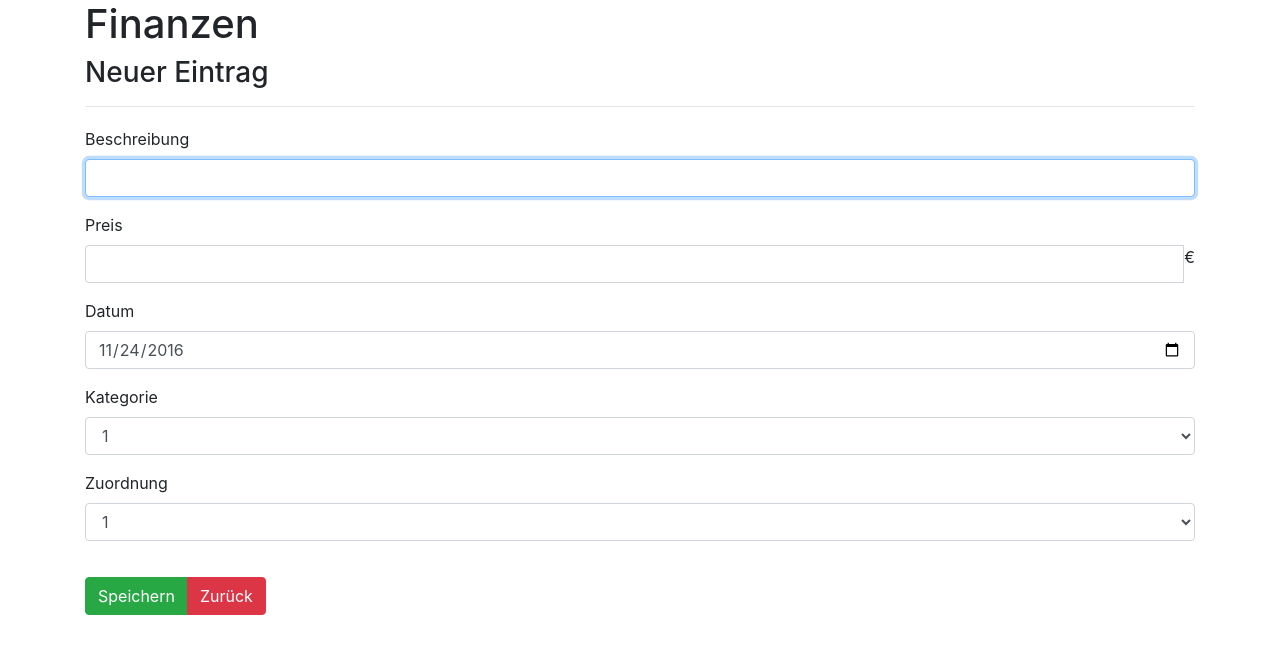
After one commit to meonwax/finances, a PHP site: template templates/new.twig in a window 1280 px wide. The commit adds this page. Shown: the top 654 px of the page. Run offline with PHP 8.4, Linux system fonts and the light colour scheme; the template is opened without the code that fills it, so the values that code supplies are empty; some libraries are stand-ins or nearby versions.

Commit message:
Add new expense page

```diff
--- a/templates/base.twig
+++ b/templates/base.twig
@@ -1,13 +1,12 @@
 <!DOCTYPE html>
-{% spaceless %}
 <html lang="de">
 <head>
   <meta charset="utf-8">
   <meta http-equiv="X-UA-Compatible" content="IE=edge">
   <meta name="viewport" content="width=device-width, initial-scale=1.0, user-scalable=no, shrink-to-fit=no">
   <title>Finanzen - {% block title %}{% endblock %}</title>
-  <link rel="shortcut icon" href="img/icon.png" type="image/png">
-  <link href="css/style.css" rel="stylesheet">
+  <link rel="shortcut icon" href="/img/icon.png" type="image/png">
+  <link href="/css/style.css" rel="stylesheet">
   <link rel="stylesheet" href="https://maxcdn.bootstrapcdn.com/bootstrap/4.0.0-alpha.5/css/bootstrap.min.css" integrity="sha384-AysaV+vQoT3kOAXZkl02PThvDr8HYKPZhNT5h/CXfBThSRXQ6jW5DO2ekP5ViFdi" crossorigin="anonymous">
   <link rel="stylesheet" href="https://maxcdn.bootstrapcdn.com/font-awesome/4.7.0/css/font-awesome.min.css">
 </head>
@@ -21,6 +20,6 @@
   <script src="https://ajax.googleapis.com/ajax/libs/jquery/3.1.1/jquery.min.js" integrity="sha384-3ceskX3iaEnIogmQchP8opvBy3Mi7Ce34nWjpBIwVTHfGYWQS9jwHDVRnpKKHJg7" crossorigin="anonymous"></script>
   <script src="https://cdnjs.cloudflare.com/ajax/libs/tether/1.3.7/js/tether.min.js" integrity="sha384-XTs3FgkjiBgo8qjEjBk0tGmf3wPrWtA6coPfQDfFEY8AnYJwjalXCiosYRBIBZX8" crossorigin="anonymous"></script>
   <script src="https://maxcdn.bootstrapcdn.com/bootstrap/4.0.0-alpha.5/js/bootstrap.min.js" integrity="sha384-BLiI7JTZm+JWlgKa0M0kGRpJbF2J8q+qreVrKBC47e3K6BW78kGLrCkeRX6I9RoK" crossorigin="anonymous"></script>
+  {% block scripts %}{% endblock %}
 </body>
 </html>
-{% endspaceless %}
--- /dev/null
+++ b/templates/new.twig
@@ -0,0 +1,62 @@
+{% extends "base.twig" %}
+{% block title %}Neuer Eintrag{% endblock %}
+{% block content %}
+
+<form role="form" data-toggle="validator" method="post" action="/expenses">
+  {# Form #}
+  <div class="row">
+    <div class="col-md-12">
+      <div class="form-group">
+        <label for="description">Beschreibung</label>
+        <input type="text" class="form-control" id="description" name="description" data-minlength="2" autofocus required>
+      </div>
+      <div class="form-group">
+        <label for="price">Preis</label>
+        <div class="input-group">
+          <input type="text" class="form-control" id="price" name="price" pattern="^(?:[1-9]\d*|0)?(?:\.\d+)?$" required>
+          <div class="input-group-addon">&euro;</div>
+        </div>
+      </div>
+      <div class="form-group">
+        <label for="date">Datum</label>
+        <input type="date" class="form-control" id="date" name="date" value="{{ 'now' | date('Y-m-d') }}">
+      </div>
+      <div class="form-group">
+        <label for="category">Kategorie</label>
+        <select class="form-control" id="category" name="category">
+          <option>1</option>
+          <option>2</option>
+          <option>3</option>
+          <option>4</option>
+          <option>5</option>
+        </select>
+      </div>
+      <div class="form-group">
+        <label for="person">Zuordnung</label>
+        <select class="form-control" id="person" name="person">
+          <option>1</option>
+          <option>2</option>
+          <option>3</option>
+          <option>4</option>
+          <option>5</option>
+        </select>
+      </div>
+    </div>
+  </div>
+
+  {# Button bar #}
+  <div class="row">
+    <div class="col-md-12">
+      <div class="btn-group" role="group">
+        <button type="submit" class="btn btn-success">Speichern</button>
+        <a class="btn btn-danger" href="/" role="button">Zurück</a>
+      </div>
+    </div>
+  </div>
+</form>
+
+{% endblock %}
+
+{% block scripts %}
+<script src="https://cdnjs.cloudflare.com/ajax/libs/1000hz-bootstrap-validator/0.11.5/validator.min.js"></script>
+{% endblock %}
--- a/templates/overview.twig
+++ b/templates/overview.twig
@@ -6,9 +6,7 @@
 <div class="row">
   <div class="col-md-12">
     <div class="btn-group" role="group">
-      <button type="button" class="btn btn-success">
-        Neuer Eintrag
-      </button>
+      <a class="btn btn-success" href="/expenses/new" role="button">Neuer Eintrag</a>
       <button type="button" class="btn btn-default" data-toggle="collapse" data-target="#filter">
         <i class="fa fa-filter"></i>
       </button>
```
Also changed, not shown: src/routes.php (+20 -4 lines).
